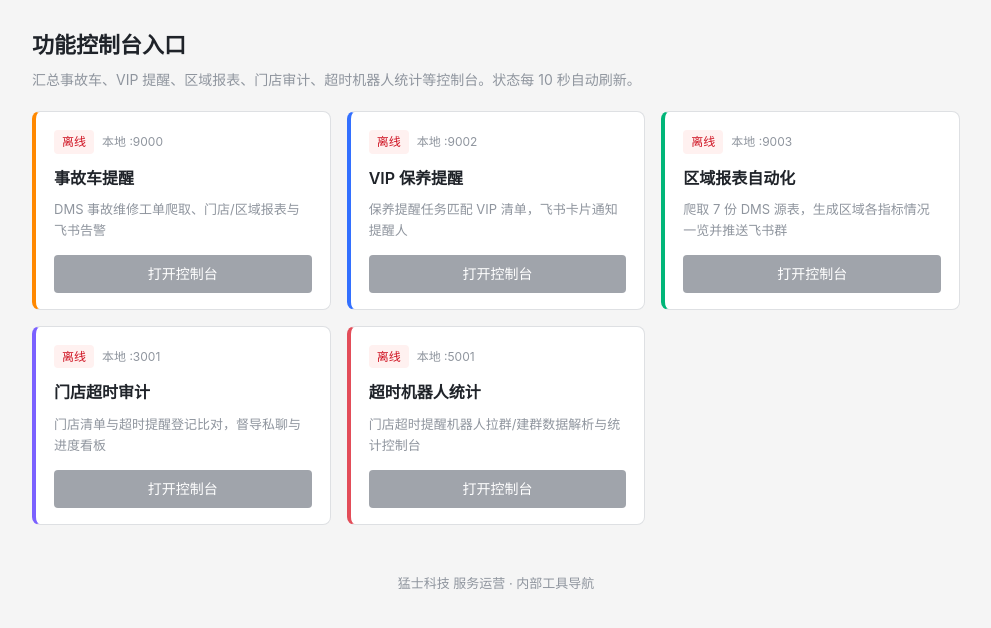
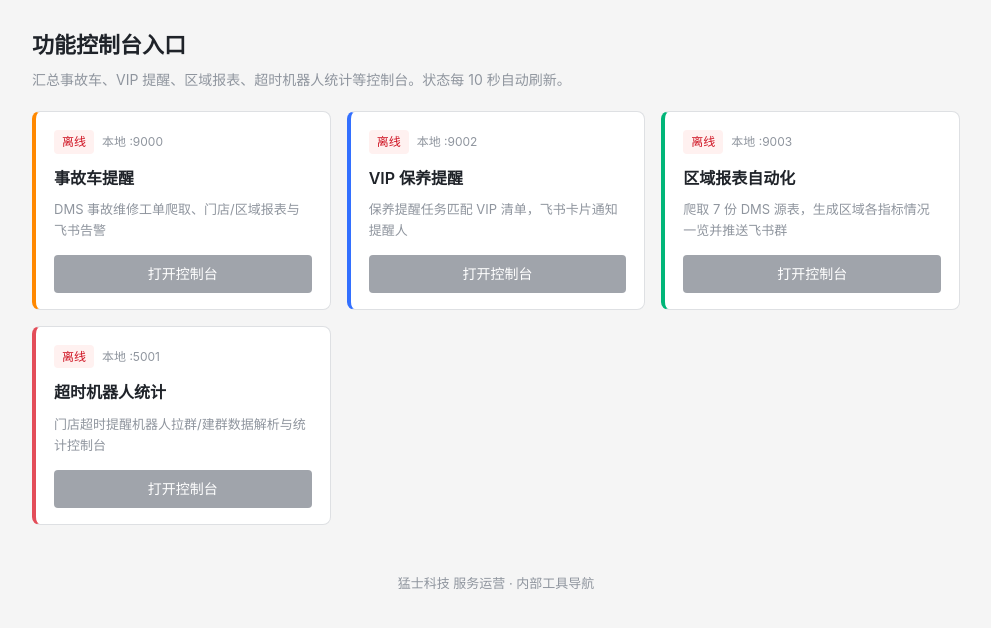
Before and after one commit to kaisonlau8/m-hero-hub, a Flask app: page / in a window 1280 px wide. Shown: the part 58-686 px from the top of the page, without its empty margins (144-1135 px from the left). Run offline with Flask 3, Linux system fonts and the light colour scheme; data that the repository does not hold is empty; parts of the project's set-up code (start-up, migrations or seed data) failed here and were passed over.

Commit message:
黄页摘除已下线的门店超时审计入口
审计服务已停，避免黄页继续探活 :3001 并展示失效卡片。

Co-authored-by: Cursor <cursoragent@cursor.com>

```diff
--- a/app.py
+++ b/app.py
@@ -40,14 +40,6 @@ _SERVICE_DEFS = [
         "local": "http://127.0.0.1:9003",
         "port": 9003,
         "accent": "green",
-    },
-    {
-        "id": "audit",
-        "name": "门店超时审计",
-        "desc": "门店清单与超时提醒登记比对，督导私聊与进度看板",
-        "local": "http://127.0.0.1:3001",
-        "port": 3001,
-        "accent": "purple",
     },
     {
         "id": "cleaner",
--- a/templates/index.html
+++ b/templates/index.html
@@ -77,7 +77,7 @@
   <div class="container">
     <div class="hero">
       <h2>功能控制台入口</h2>
-      <p>汇总事故车、VIP 提醒、区域报表、门店审计、超时机器人统计等控制台。状态每 10 秒自动刷新。</p>
+      <p>汇总事故车、VIP 提醒、区域报表、超时机器人统计等控制台。状态每 10 秒自动刷新。</p>
     </div>
 
     <div class="grid" id="grid">
```
Also changed, not shown: README.md, 1 other file.
